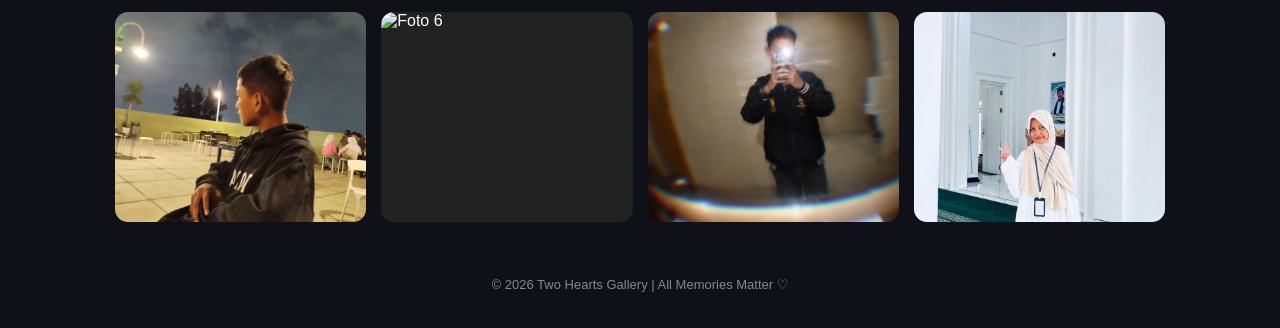
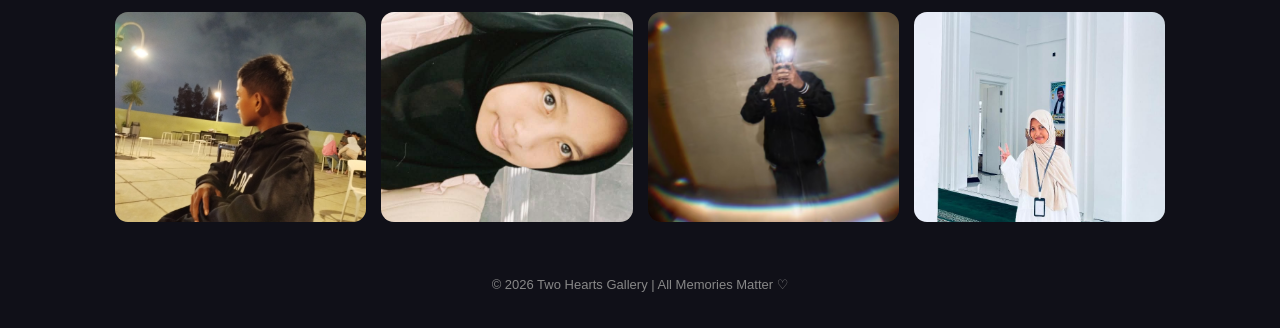
Before and after one commit to NOVA-tri/Gallery-, a plain HTML site: page index.html in a window 1280 px wide. Shown: the part 400-728 px from the top of the page. Drawn offline with Linux system fonts and the light colour scheme.

Commit message:
Fix filename for IMG-20261122-WA0021.jpg

```diff
--- a/index.html
+++ b/index.html
@@ -94,7 +94,7 @@ const photos = [
  "lv_0_20261027074938.jpg",
  "IMG-20261122-WA0022.jpg",
  "12089.jpg",
- "IMG-20261122-WA0021.jpg.jpg",
+ "IMG-20261122-WA0021.jpg",
  "Screenshot_20261027-195934.jpg",
  "IMG_20261122_060435_495.jpg"
 ];
```
